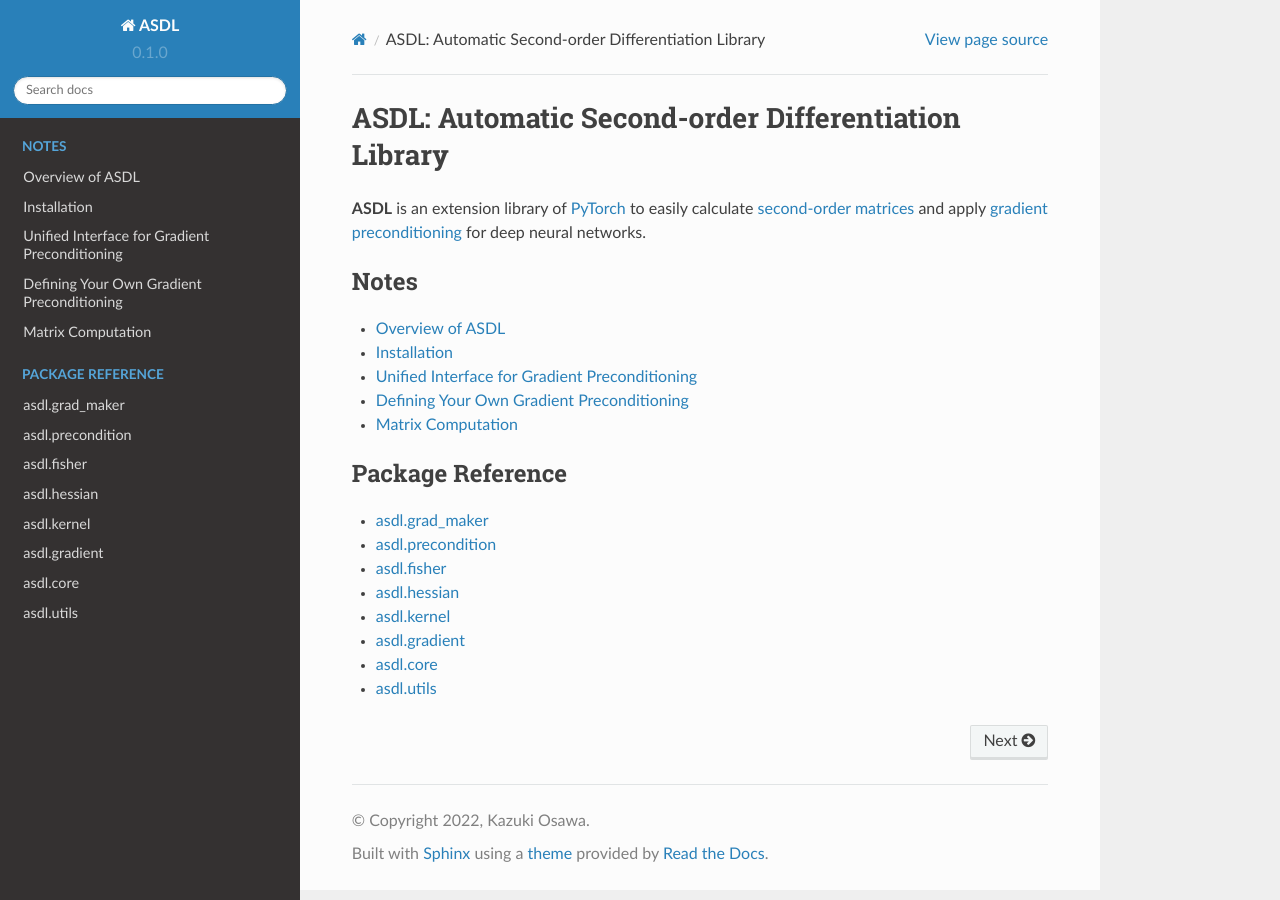
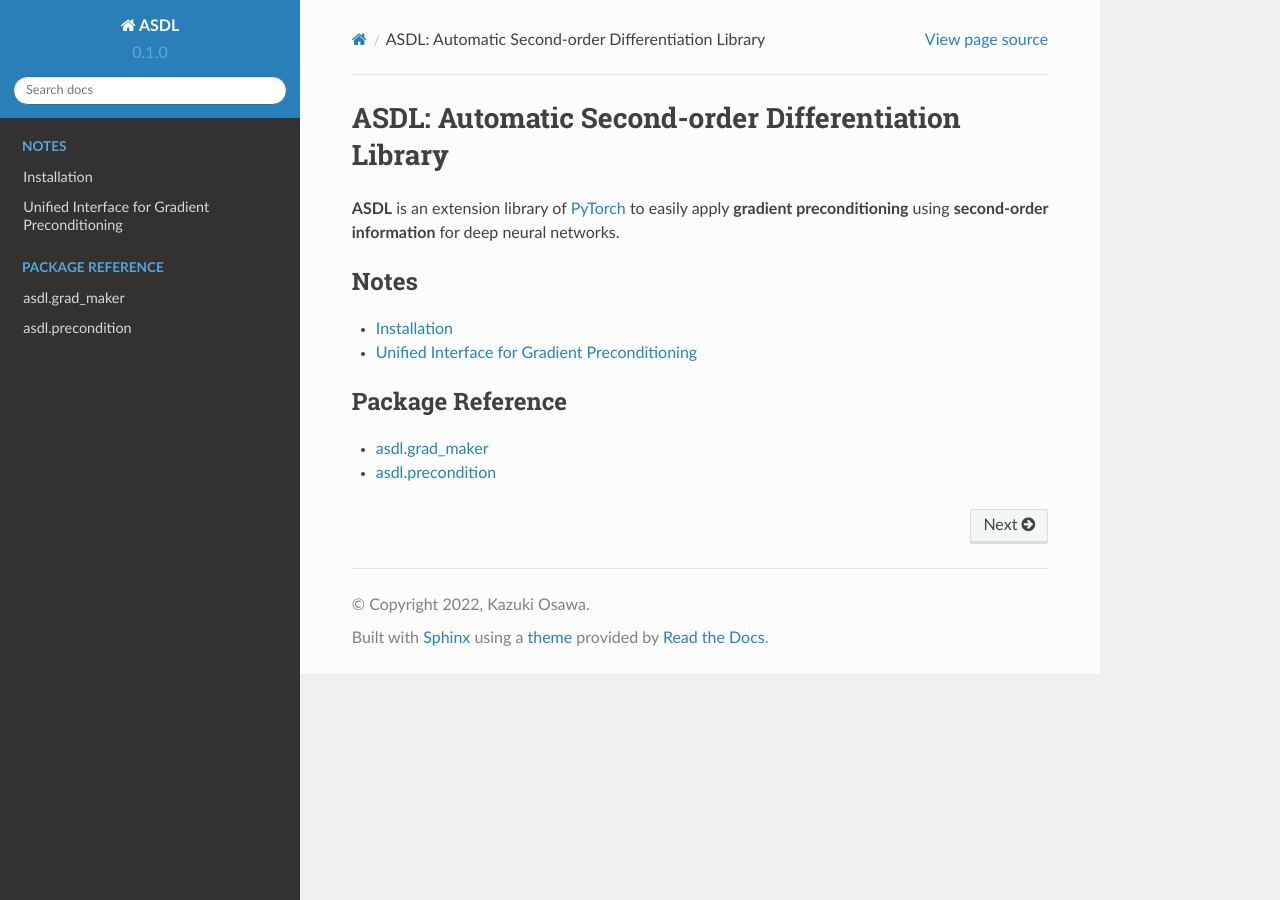
Before and after one commit to kazukiosawa/asdl, a Sphinx documentation site: the page built from docs/source/index.rst, in a window 1280 px wide. Built offline with Sphinx 7.4.7 and the Read the Docs theme 2.0.0, drawn with Linux system fonts in a browser that asks for light colours.

Commit message:
Simplified doc

```diff
--- a/docs/source/index.rst
+++ b/docs/source/index.rst
@@ -2,20 +2,16 @@ ASDL: Automatic Second-order Differentiation Library
 ====================================================
 
 **ASDL** is an extension library of `PyTorch <https://pytorch.org/>`_
-to easily calculate :ref:`second-order matrices <matrices>`
-and apply :ref:`gradient preconditioning <grad_precond>`
-for deep neural networks.
+to easily apply **gradient preconditioning**
+using **second-order information** for deep neural networks.
 
 
 .. toctree::
    :caption: Notes
    :maxdepth: 1
 
-   notes/overview
    notes/installation
    notes/unified_interface
-   notes/define_prec_grad_maker
-   notes/matrix
 
 .. toctree::
    :caption: Package Reference
@@ -23,9 +19,3 @@ for deep neural networks.
 
    modules/grad_maker
    modules/precondition
-   modules/fisher
-   modules/hessian
-   modules/kernel
-   modules/gradient
-   modules/core
-   modules/utils
--- a/docs/source/modules/core.rst
+++ /dev/null
@@ -1,5 +0,0 @@
-asdl.core
-===========================
-
-.. automodule:: asdl.core
-   :members:
--- a/docs/source/modules/fisher.rst
+++ /dev/null
@@ -1,5 +0,0 @@
-asdl.fisher
-===========================
-
-.. autoclass:: asdl.fisher.FisherMaker
-   :members:
--- a/docs/source/modules/gradient.rst
+++ /dev/null
@@ -1,5 +0,0 @@
-asdl.gradient
-===========================
-
-.. automodule:: asdl.gradient
-   :members:
--- a/docs/source/modules/hessian.rst
+++ /dev/null
@@ -1,5 +0,0 @@
-asdl.hessian
-===========================
-
-.. autoclass:: asdl.hessian.HessianMaker
-   :members:
--- a/docs/source/modules/kernel.rst
+++ /dev/null
@@ -1,5 +0,0 @@
-asdl.kernel
-===========================
-
-.. automodule:: asdl.kernel
-   :members:
--- a/docs/source/modules/utils.rst
+++ /dev/null
@@ -1,5 +0,0 @@
-asdl.utils
-===========================
-
-.. automodule:: asdl.utils
-   :members:
--- a/docs/source/notes/define_prec_grad_maker.rst
+++ /dev/null
@@ -1,5 +0,0 @@
-Defining Your Own Gradient Preconditioning
-==========================================
-
-.. autoclass:: asdl.precondition.prec_grad_maker.PreconditionedGradientMaker
-   :members:
--- a/docs/source/notes/installation.rst
+++ b/docs/source/notes/installation.rst
@@ -8,7 +8,7 @@ ASDL is tested with Python 3.7 and is compatible with PyTorch 1.13.
 
 Quick Start
 -----------
-To train your model with :ref:`gradient preconditioning <grad_precond>`
+To train your model with *gradient preconditioning*
 by `K-FAC <https://arxiv.org/abs/1503.05671>`_ algorithm,
 you can replace a standard gradient calculation
 (i.e., a forward pass followed by a backward pass)
--- a/docs/source/notes/matrix.rst
+++ /dev/null
@@ -1,14 +0,0 @@
-Matrix Computation
-==================
-
-Hessian
--------
-
-Jacobian
---------
-
-Fisher
-------
-
-Kernel
-------
--- a/docs/source/notes/overview.rst
+++ /dev/null
@@ -1,12 +0,0 @@
-Overview of ASDL
-================
-
-.. _grad_precond:
-
-Gradient Preconditioning
-------------------------
-
-.. _matrices:
-
-Second-Order Matrices
------------------------
```
